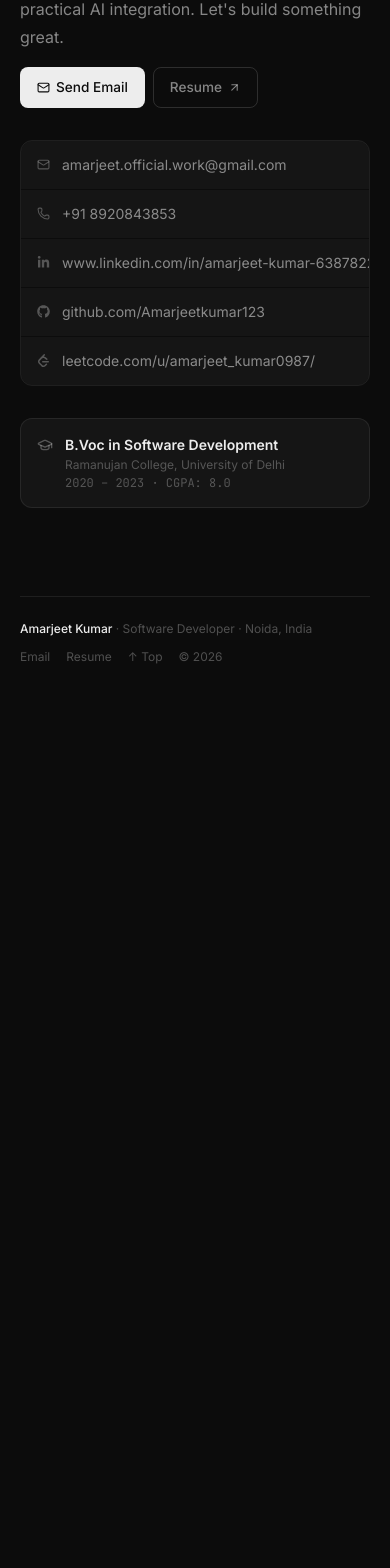
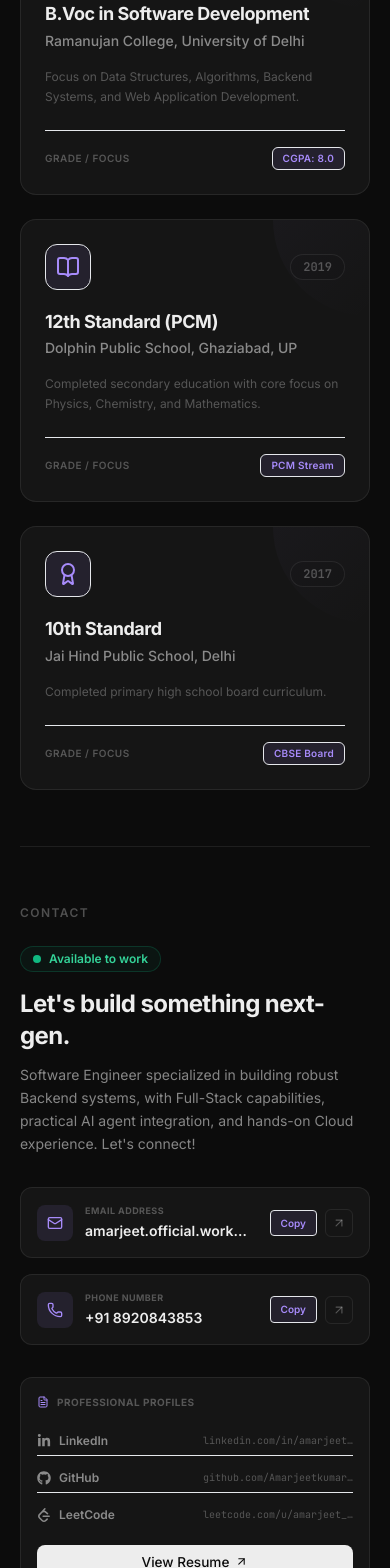
Before and after one commit to Amarjeetkumar123/amarjeet-portfolio, a Next.js app: page / in a window 390 px wide. Shown: the part 6363-7931 px from the top of the page. Before the commit the page ends 7060 px from the top, so only its background shows below. Built offline with nearby package versions, Linux system fonts and the light colour scheme.

Commit message:
feat: redesign contact section with copy-to-clipboard functionality and add education section component

```diff
--- a/src/app/page.tsx
+++ b/src/app/page.tsx
@@ -2,6 +2,7 @@
 
 import { CertificationsSection } from "@/components/certifications-section";
 import { ContactSection } from "@/components/contact-section";
+import { EducationSection } from "@/components/education-section";
 import { ExperienceSection } from "@/components/experience-section";
 import { HeroSection } from "@/components/hero-section";
 import { ProjectsSection } from "@/components/projects-section";
@@ -33,6 +34,8 @@ export default function Home() {
       <Divider />
       <CertificationsSection />
       <Divider />
+      <EducationSection />
+      <Divider />
       <ContactSection />
       <SiteFooter />
     </main>
--- a/src/components/contact-section.tsx
+++ b/src/components/contact-section.tsx
@@ -1,11 +1,20 @@
 "use client";
 
+import { useState } from "react";
 import { motion } from "framer-motion";
-import { ArrowUpRight, GraduationCap, Mail, Phone } from "lucide-react";
+import { ArrowUpRight, FileText, Mail, Phone } from "lucide-react";
 import { getExternalLinkProps, Section, SocialIcon, staggerContainer, staggerItem } from "@/components/portfolio-ui";
 import { portfolio } from "@/data/portfolio";
 
 export function ContactSection() {
+  const [copiedText, setCopiedText] = useState<string | null>(null);
+
+  const handleCopy = (text: string, label: string) => {
+    navigator.clipboard.writeText(text);
+    setCopiedText(label);
+    setTimeout(() => setCopiedText(null), 2000);
+  };
+
   return (
     <Section id="contact" label="Contact">
       <motion.div
@@ -13,56 +22,130 @@ export function ContactSection() {
         initial="hidden"
         whileInView="show"
         viewport={{ once: true, margin: "-60px" }}
-        className="space-y-8"
+        className="grid grid-cols-1 lg:grid-cols-3 gap-8 w-full"
       >
-        {/* Short pitch */}
-        <motion.div variants={staggerItem}>
-          <p className="text-base leading-7 text-[var(--fg-2)]">
-            I&apos;m open to backend, full-stack, and AI-focused roles. I bring strong product ownership, reliable backend engineering, and practical AI integration. Let&apos;s build something great.
-          </p>
-          <div className="mt-4 flex flex-wrap gap-2">
-            <a href={`mailto:${portfolio.email}`} className="btn btn-solid">
-              <Mail size={13} /> Send Email
-            </a>
-            <a href={portfolio.resume} {...getExternalLinkProps(portfolio.resume)} className="btn btn-outline">
-              Resume <ArrowUpRight size={13} />
-            </a>
+        {/* Column 1: Availability & Pitch */}
+        <motion.div variants={staggerItem} className="flex flex-col items-start text-left space-y-4 lg:pr-6 justify-center">
+          {/* Pulsing Availability Badge */}
+          <div className="inline-flex items-center gap-2 px-3 py-1 rounded-full border border-emerald-500/20 bg-emerald-500/5 text-emerald-400 text-xs font-semibold select-none">
+            <span className="relative flex h-2 w-2">
+              <span className="animate-ping absolute inline-flex h-full w-full rounded-full bg-emerald-400 opacity-75"></span>
+              <span className="relative inline-flex rounded-full h-2 w-2 bg-emerald-500"></span>
+            </span>
+            Available to work
+          </div>
+
+          <div className="space-y-3">
+            <h3 className="text-2xl sm:text-3xl font-bold text-[var(--fg)] tracking-tight">
+              Let&apos;s build something next-gen.
+            </h3>
+            <p className="text-sm leading-relaxed text-[var(--fg-2)]">
+              Software Engineer specialized in building robust Backend systems, with Full-Stack capabilities, practical AI agent integration, and hands-on Cloud experience. Let&apos;s connect!
+            </p>
           </div>
         </motion.div>
 
-        {/* Links grid */}
-        <motion.div variants={staggerItem} className="grid gap-px overflow-hidden rounded-xl border border-[var(--border)] sm:grid-cols-2">
-          {[
-            { icon: <Mail size={13} />, label: "Email", value: portfolio.email, href: `mailto:${portfolio.email}` },
-            { icon: <Phone size={13} />, label: "Phone", value: portfolio.phone, href: `tel:${portfolio.phone.replaceAll(" ", "")}` },
-            ...portfolio.socials.map((s) => ({
-              icon: <SocialIcon label={s.label} size={13} />,
-              label: s.label,
-              value: s.href.replace("https://", ""),
-              href: s.href,
-            })),
-          ].map((item) => (
-            <a
-              key={item.label}
-              href={item.href}
-              {...(item.href.startsWith("http") ? { target: "_blank", rel: "noreferrer" } : {})}
-              className="flex items-center gap-3 bg-[var(--surface)] px-4 py-3.5 text-sm text-[var(--fg-2)] transition-colors hover:bg-[var(--bg-2)] hover:text-[var(--fg)]"
+        {/* Column 2: Copy-to-Clipboard & Direct Links Action Cards */}
+        <motion.div variants={staggerItem} className="flex flex-col gap-4 justify-center">
+          {/* Email Card */}
+          <div className="group relative flex items-center justify-between gap-4 w-full p-4 rounded-xl border border-[var(--border)] bg-[var(--surface)] transition-all duration-300 hover:border-[var(--accent)] hover:bg-[var(--bg-2)] hover:shadow-[0_0_12px_var(--accent-dim)]">
+            <button
+              onClick={() => handleCopy(portfolio.email, "email")}
+              className="flex items-center gap-3 min-w-0 flex-1 text-left cursor-pointer focus:outline-none"
             >
-              <span className="text-[var(--fg-3)]">{item.icon}</span>
-              <span className="truncate">{item.value}</span>
-            </a>
-          ))}
+              <div className="p-2.5 rounded-lg bg-[var(--accent-dim)] text-[var(--accent)] transition-transform duration-300 group-hover:scale-105">
+                <Mail size={16} />
+              </div>
+              <div className="min-w-0">
+                <p className="text-[9px] uppercase tracking-wider font-bold text-[var(--fg-3)]">Email Address</p>
+                <p className="text-sm font-semibold text-[var(--fg)] mt-0.5 truncate">{portfolio.email}</p>
+              </div>
+            </button>
+            <div className="flex items-center gap-2 shrink-0">
+              <button
+                onClick={() => handleCopy(portfolio.email, "email")}
+                className="text-[10px] font-semibold text-[var(--accent)] bg-[var(--accent-dim)] px-2.5 py-1 rounded border border-[var(--accent)]/15 hover:bg-[var(--accent)] hover:text-white transition-colors cursor-pointer"
+                title="Copy to clipboard"
+              >
+                {copiedText === "email" ? "Copied! ✓" : "Copy"}
+              </button>
+              <a
+                href={`mailto:${portfolio.email}`}
+                className="p-1.5 rounded-md border border-[var(--border)] text-[var(--fg-3)] hover:text-[var(--accent)] hover:border-[var(--accent)] transition-all"
+                title="Open Mail Client"
+              >
+                <ArrowUpRight size={14} />
+              </a>
+            </div>
+          </div>
+
+          {/* Phone Card */}
+          <div className="group relative flex items-center justify-between gap-4 w-full p-4 rounded-xl border border-[var(--border)] bg-[var(--surface)] transition-all duration-300 hover:border-[var(--accent)] hover:bg-[var(--bg-2)] hover:shadow-[0_0_12px_var(--accent-dim)]">
+            <button
+              onClick={() => handleCopy(portfolio.phone, "phone")}
+              className="flex items-center gap-3 min-w-0 flex-1 text-left cursor-pointer focus:outline-none"
+            >
+              <div className="p-2.5 rounded-lg bg-[var(--accent-dim)] text-[var(--accent)] transition-transform duration-300 group-hover:scale-105">
+                <Phone size={16} />
+              </div>
+              <div className="min-w-0">
+                <p className="text-[9px] uppercase tracking-wider font-bold text-[var(--fg-3)]">Phone Number</p>
+                <p className="text-sm font-semibold text-[var(--fg)] mt-0.5 truncate">{portfolio.phone}</p>
+              </div>
+            </button>
+            <div className="flex items-center gap-2 shrink-0">
+              <button
+                onClick={() => handleCopy(portfolio.phone, "phone")}
+                className="text-[10px] font-semibold text-[var(--accent)] bg-[var(--accent-dim)] px-2.5 py-1 rounded border border-[var(--accent)]/15 hover:bg-[var(--accent)] hover:text-white transition-colors cursor-pointer"
+                title="Copy to clipboard"
+              >
+                {copiedText === "phone" ? "Copied! ✓" : "Copy"}
+              </button>
+              <a
+                href={`tel:${portfolio.phone.replaceAll(" ", "")}`}
+                className="p-1.5 rounded-md border border-[var(--border)] text-[var(--fg-3)] hover:text-[var(--accent)] hover:border-[var(--accent)] transition-all"
+                title="Call Now"
+              >
+                <ArrowUpRight size={14} />
+              </a>
+            </div>
+          </div>
         </motion.div>
 
-        {/* Education */}
-        <motion.div variants={staggerItem} className="flex items-start gap-3 rounded-xl border border-[var(--border)] bg-[var(--surface)] p-4">
-          <GraduationCap size={16} className="mt-0.5 shrink-0 text-[var(--fg-3)]" />
-          <div>
-            <p className="text-sm font-semibold text-[var(--fg)]">{portfolio.education.degree}</p>
-            <p className="mt-0.5 text-xs text-[var(--fg-3)]">{portfolio.education.school}</p>
-            <p className="mt-0.5 font-mono text-xs text-[var(--fg-3)]">
-              {portfolio.education.period} · {portfolio.education.score}
-            </p>
+        {/* Column 3: Social & Resume Links */}
+        <motion.div variants={staggerItem} className="flex flex-col gap-4">
+          <div className="p-4 rounded-xl border border-[var(--border)] bg-[var(--surface)] flex flex-col justify-between h-full space-y-4">
+            <div className="flex items-center gap-2 text-[10px] uppercase tracking-wider font-bold text-[var(--fg-3)]">
+              <FileText size={12} className="text-[var(--accent)]" /> Professional Profiles
+            </div>
+
+            <div className="flex flex-col gap-2">
+              {portfolio.socials.map((s) => (
+                <a
+                  key={s.label}
+                  href={s.href}
+                  target="_blank"
+                  rel="noreferrer"
+                  className="flex items-center justify-between group/link text-xs text-[var(--fg-2)] hover:text-[var(--accent)] transition-colors py-1.5 border-b border-[var(--border)]/40 last:border-0"
+                >
+                  <div className="flex items-center gap-2">
+                    <SocialIcon label={s.label} size={14} />
+                    <span className="font-semibold">{s.label}</span>
+                  </div>
+                  <span className="font-mono text-[10px] text-[var(--fg-3)] group-hover/link:text-[var(--accent)] transition-colors truncate max-w-[150px]">
+                    {s.href.replace("https://", "").replace("www.", "")} ↗
+                  </span>
+                </a>
+              ))}
+            </div>
+
+            <a
+              href={portfolio.resume}
+              {...getExternalLinkProps(portfolio.resume)}
+              className="btn btn-solid w-full justify-center text-xs font-semibold"
+            >
+              View Resume <ArrowUpRight size={13} />
+            </a>
           </div>
         </motion.div>
       </motion.div>
--- /dev/null
+++ b/src/components/education-section.tsx
@@ -0,0 +1,77 @@
+"use client";
+
+import { motion } from "framer-motion";
+import { Award, BookOpen, GraduationCap } from "lucide-react";
+import { Section, staggerContainer, staggerItem } from "@/components/portfolio-ui";
+import { portfolio } from "@/data/portfolio";
+
+export function EducationSection() {
+  const getIcon = (degree: string) => {
+    const d = degree.toLowerCase();
+    if (d.includes("b.voc") || d.includes("degree")) {
+      return <GraduationCap className="text-[var(--accent)] size-6" />;
+    }
+    if (d.includes("12th") || d.includes("pcm")) {
+      return <BookOpen className="text-[var(--accent)] size-6" />;
+    }
+    return <Award className="text-[var(--accent)] size-6" />;
+  };
+
+  return (
+    <Section id="education" label="Education">
+      <motion.div
+        variants={staggerContainer}
+        initial="hidden"
+        whileInView="show"
+        viewport={{ once: true, margin: "-60px" }}
+        className="grid grid-cols-1 md:grid-cols-3 gap-6"
+      >
+        {portfolio.education.map((edu) => (
+          <motion.div
+            key={edu.degree}
+            variants={staggerItem}
+            className="group relative flex flex-col justify-between overflow-hidden rounded-2xl border border-[var(--border)] bg-[var(--surface)] p-6 transition-all duration-300 hover:-translate-y-1 hover:border-[var(--accent)] hover:shadow-[0_0_24px_var(--accent-dim)]"
+          >
+            {/* Top decorative glass gradient */}
+            <div className="absolute top-0 right-0 w-24 h-24 bg-gradient-to-br from-[var(--accent)] to-transparent opacity-[0.03] rounded-bl-full pointer-events-none transition-opacity duration-300 group-hover:opacity-[0.08]" />
+
+            <div>
+              {/* Header Icon + Date */}
+              <div className="flex items-center justify-between mb-5">
+                <div className="p-2.5 rounded-xl bg-[var(--accent-dim)] border border-[var(--accent)]/10 transition-transform duration-300 group-hover:scale-110">
+                  {getIcon(edu.degree)}
+                </div>
+                <span className="font-mono text-xs font-semibold text-[var(--fg-3)] px-3 py-1 rounded-full border border-[var(--border)] bg-[var(--bg-2)] transition-colors duration-300 group-hover:border-[var(--accent)]/30 group-hover:text-[var(--accent)]">
+                  {edu.period}
+                </span>
+              </div>
+
+              {/* Degree Title & Institution */}
+              <h3 className="text-lg font-bold text-[var(--fg)] tracking-tight leading-snug">
+                {edu.degree}
+              </h3>
+              <p className="mt-1 text-sm text-[var(--fg-2)] font-medium">
+                {edu.school}
+              </p>
+
+              {/* Description */}
+              <p className="mt-4 text-xs text-[var(--fg-3)] leading-relaxed">
+                {edu.details}
+              </p>
+            </div>
+
+            {/* Score/Stream bottom badge */}
+            <div className="mt-6 pt-4 border-t border-[var(--border)]/40 flex items-center justify-between">
+              <span className="text-[10px] uppercase tracking-wider font-semibold text-[var(--fg-3)]">
+                Grade / Focus
+              </span>
+              <span className="px-2.5 py-0.5 rounded-md border border-[var(--accent)]/20 bg-[var(--accent-dim)] text-[var(--accent)] text-[10px] font-semibold tracking-wide">
+                {edu.score}
+              </span>
+            </div>
+          </motion.div>
+        ))}
+      </motion.div>
+    </Section>
+  );
+}
--- a/src/components/portfolio-ui.tsx
+++ b/src/components/portfolio-ui.tsx
@@ -11,7 +11,7 @@ import { Brain } from "lucide-react";
 import { portfolio } from "@/data/portfolio";
 
 /* ─── Nav Items ──────────────────────────────────────────────────────────────── */
-export const navItems = ["About", "Experience", "Projects", "Skills", "Certifications", "Contact"];
+export const navItems = ["About", "Experience", "Projects", "Skills", "Certifications", "Education", "Contact"];
 
 /* ─── Variants ───────────────────────────────────────────────────────────────── */
 export const fadeUp: Variants = {
--- a/src/data/portfolio.ts
+++ b/src/data/portfolio.ts
@@ -236,10 +236,27 @@ export const portfolio = {
       "Recognised for engineering innovation at the intersection of backend reliability and AI-powered voice solutions.",
   },
 
-  education: {
-    school: "Ramanujan College, University of Delhi",
-    degree: "B.Voc in Software Development",
-    period: "2020 – 2023",
-    score: "CGPA: 8.0",
-  },
+  education: [
+    {
+      degree: "B.Voc in Software Development",
+      school: "Ramanujan College, University of Delhi",
+      period: "2020 – 2023",
+      score: "CGPA: 8.0",
+      details: "Focus on Data Structures, Algorithms, Backend Systems, and Web Application Development.",
+    },
+    {
+      degree: "12th Standard (PCM)",
+      school: "Dolphin Public School, Ghaziabad, UP",
+      period: "2019",
+      score: "PCM Stream",
+      details: "Completed secondary education with core focus on Physics, Chemistry, and Mathematics.",
+    },
+    {
+      degree: "10th Standard",
+      school: "Jai Hind Public School, Delhi",
+      period: "2017",
+      score: "CBSE Board",
+      details: "Completed primary high school board curriculum.",
+    },
+  ],
 };
```
